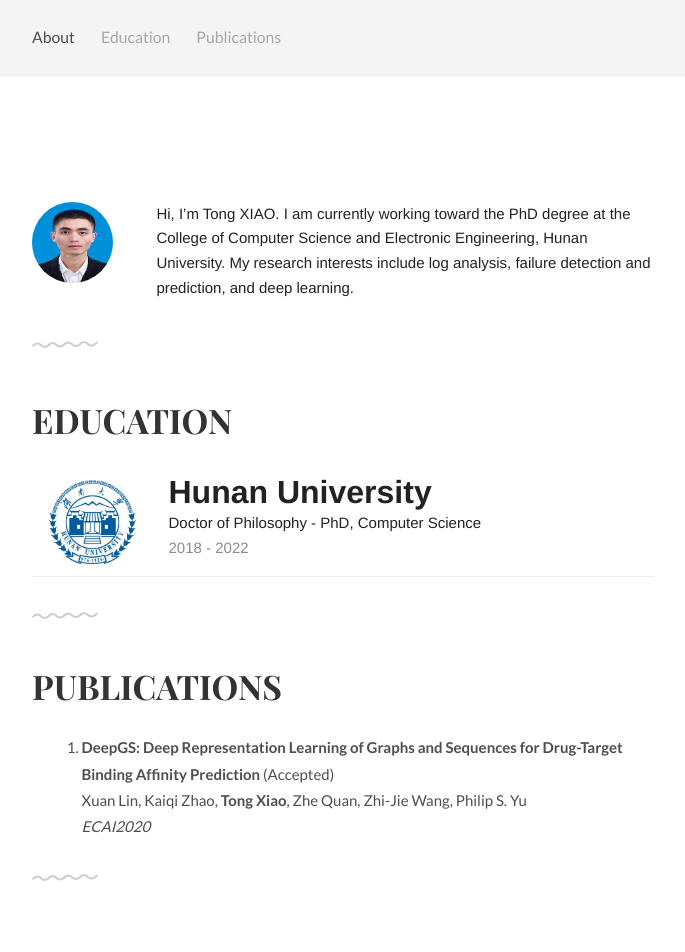
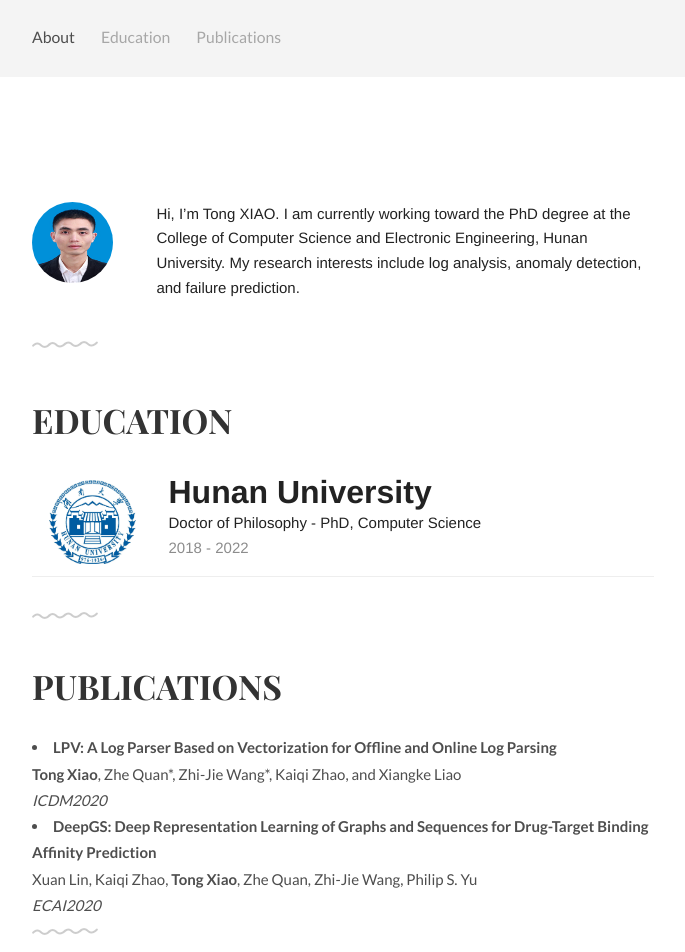
Before and after one commit to tongxiao-cs/tongxiao-cs.github.io, a plain HTML site: page index.html in a window 1280 px wide. Shown: the top 952 px of the page, without its empty margins (297-982 px from the left). Drawn offline with Linux system fonts and the light colour scheme.

Commit message:
add a new paper

```diff
--- a/index.html
+++ b/index.html
@@ -40,7 +40,7 @@
 			</div>
 			<div class="unit-80">
 				Hi, I’m Tong XIAO. I am currently working toward the PhD degree at the College of Computer Science and Electronic Engineering,
-				Hunan University. My research interests include log analysis, failure detection and prediction, and deep learning.
+				Hunan University. My research interests include log analysis, anomaly detection, and failure prediction.
 			</div>
 		</div>
 	</div>
@@ -65,13 +65,18 @@
 <div class="publications section second" id="publications">
 	<div class="container">
 		<h1>Publications</h1>
-		<ol>
+
 			<li>
-				<b>DeepGS: Deep Representation Learning of Graphs and Sequences for Drug-Target Binding Affinity Prediction </b>(Accepted)<br>
+				<b>LPV: A Log Parser Based on Vectorization for Offline and Online Log Parsing </b><br>
+				<b>Tong Xiao</b>, Zhe Quan*, Zhi-Jie Wang*, Kaiqi Zhao, and Xiangke Liao<br>
+				<i>ICDM2020</i>
+			</li>
+			<li>
+				<b>DeepGS: Deep Representation Learning of Graphs and Sequences for Drug-Target Binding Affinity Prediction </b><br>
 				Xuan Lin, Kaiqi Zhao, <b>Tong Xiao</b>, Zhe Quan, Zhi-Jie Wang, Philip S. Yu<br>
 				<i>ECAI2020</i>
 			</li>
-		</ol>
+
 	</div>
 </div>
 
```
